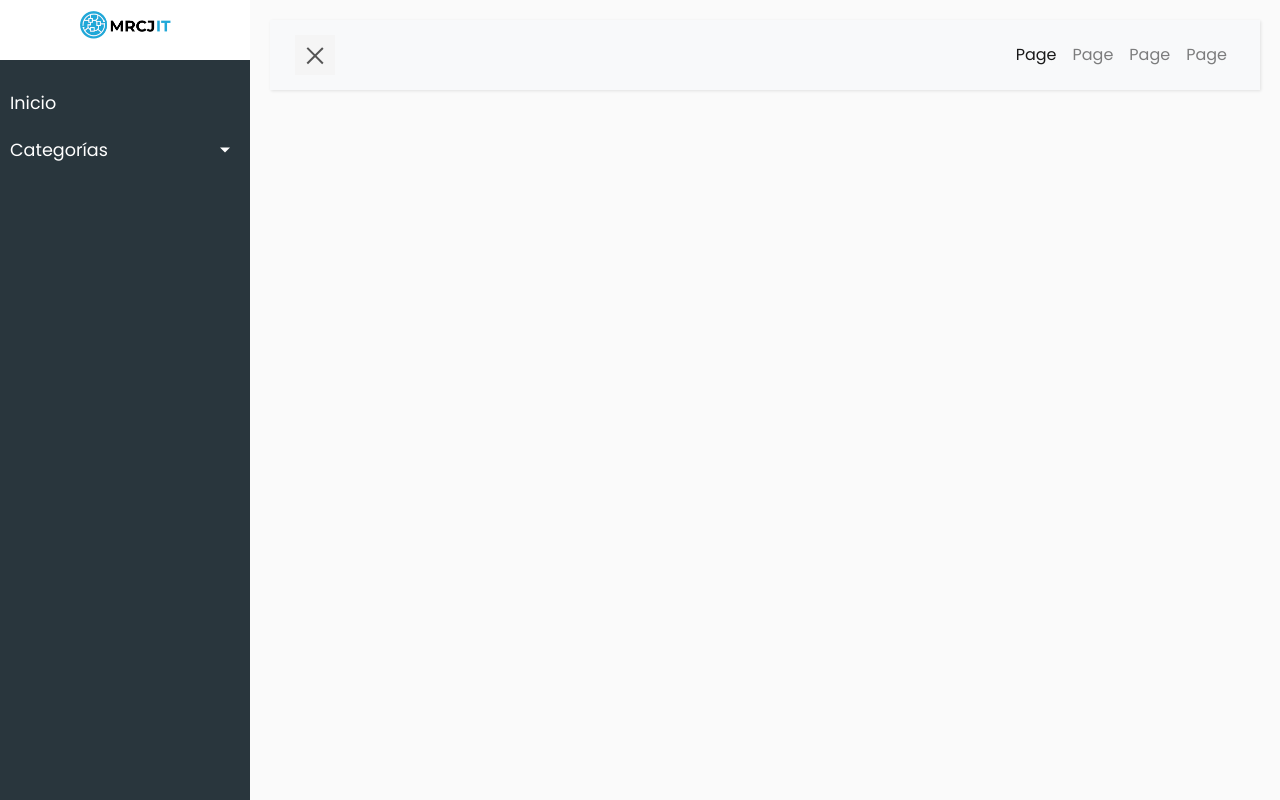
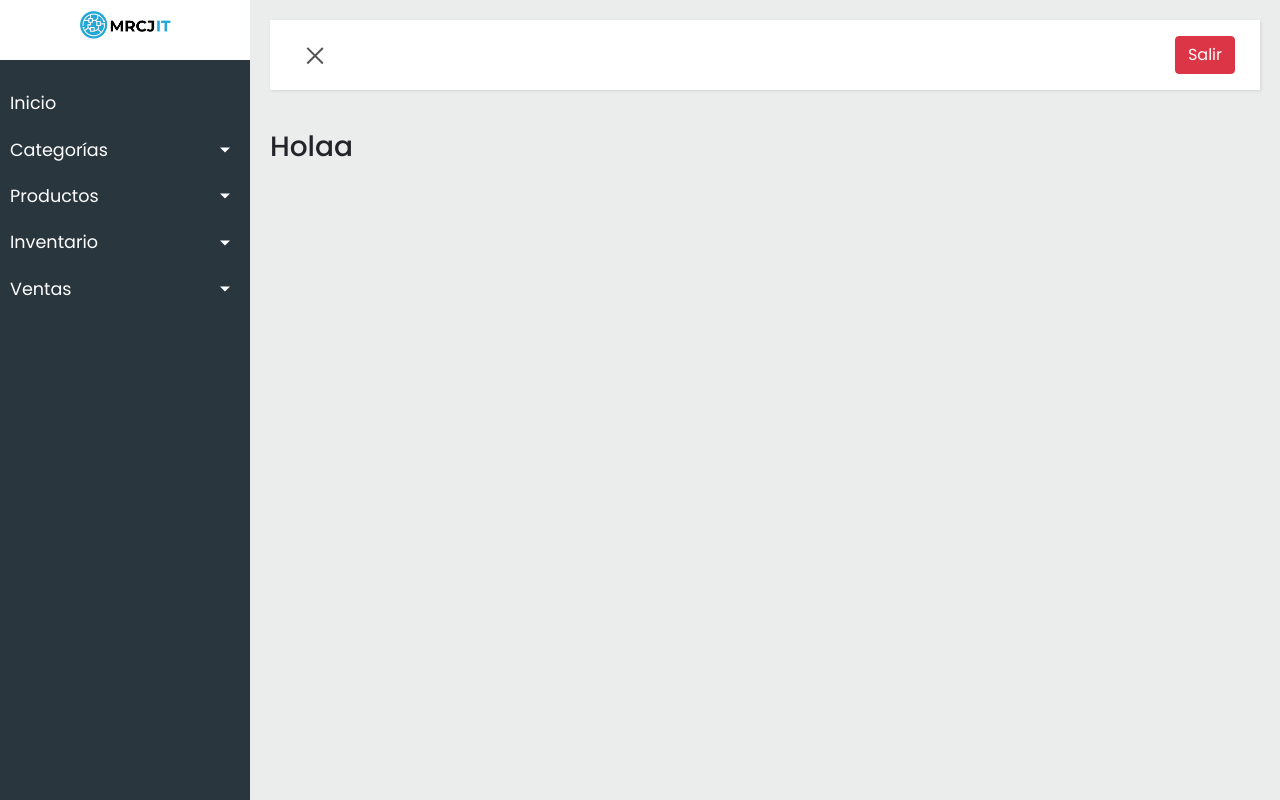
Before and after one commit to MariluRomero13/proyecto_final, a Laravel app: page /inicio in a window 1280 px wide. Run offline with Laravel 8, Linux system fonts and the light colour scheme; some libraries are stand-ins or nearby versions.

Commit message:
modificacion de plantilla

```diff
--- a/public/css/styles.css
+++ b/public/css/styles.css
@@ -6,7 +6,7 @@
 
 body {
     font-family: 'Poppins', sans-serif;
-    background: #fafafa;
+    background: #ebecec !important;
 }
 
 p {
@@ -25,7 +25,7 @@ a, a:hover, a:focus {
 
 .navbar {
     padding: 15px 10px;
-    background: #fff;
+    background: #fff !important;
     border: none;
     border-radius: 0;
     margin-bottom: 40px;
--- a/resources/views/layouts/base.blade.php
+++ b/resources/views/layouts/base.blade.php
@@ -0,0 +1,118 @@
+<!DOCTYPE html>
+<html lang="en">
+<head>
+	<meta charset="UTF-8">
+	<title></title>
+	<link rel="stylesheet" href="https://stackpath.bootstrapcdn.com/bootstrap/4.1.3/css/bootstrap.min.css" integrity="sha384-MCw98/SFnGE8fJT3GXwEOngsV7Zt27NXFoaoApmYm81iuXoPkFOJwJ8ERdknLPMO" crossorigin="anonymous">
+	<link rel="shortcut icon" href="imagenes/icono.png">
+    <link rel="stylesheet" href="css/styles.css">
+
+    <!-- Font Awesome JS -->
+    <script defer src="https://use.fontawesome.com/releases/v5.0.13/js/solid.js" integrity="sha384-tzzSw1/Vo+0N5UhStP3bvwWPq+uvzCMfrN1fEFe+xBmv1C/AtVX5K0uZtmcHitFZ" crossorigin="anonymous"></script>
+    <script defer src="https://use.fontawesome.com/releases/v5.0.13/js/fontawesome.js" integrity="sha384-6OIrr52G08NpOFSZdxxz1xdNSndlD4vdcf/q2myIUVO0VsqaGHJsB0RaBE01VTOY" crossorigin="anonymous"></script>
+</head>
+<body>
+
+
+    <div class="wrapper">
+        <!-- Sidebar Holder -->
+        <nav id="sidebar">
+            <div class="sidebar-header">
+                <img class="img-fluid rounded mx-auto d-block" src="imagenes/logo.png" alt="MRCJ Logo" style="width: 100px; margin-bottom: 5%;">
+            </div>
+            <ul class="list-unstyled components">
+                <li>
+                    <a href="#" id="inicio">Inicio</a>
+                    <a href="#categorias" data-toggle="collapse" aria-expanded="false" class="dropdown-toggle">Categorías</a>
+                    <ul class="collapse list-unstyled" id="categorias">
+                        <li>
+                            <a href="#">Crear</a>
+                        </li>
+                        <li>
+                            <a href="#">Mostrar</a>
+                        </li>
+                    </ul>
+
+                    <a href="#productos" data-toggle="collapse" aria-expanded="false" class="dropdown-toggle">Productos</a>
+                    <ul class="collapse list-unstyled" id="productos">
+                        <li>
+                            <a href="#">Crear</a>
+                        </li>
+                        <li>
+                            <a href="#">Mostrar</a>
+                        </li>
+                    </ul>
+                    <a href="#inventario" data-toggle="collapse" aria-expanded="false" class="dropdown-toggle">Inventario</a>
+                    <ul class="collapse list-unstyled" id="inventario">
+                        <li>
+                            <a href="#">Crear</a>
+                        </li>
+                        <li>
+                            <a href="#">Mostrar</a>
+                        </li>
+                    </ul>
+                     <a href="#ventas" data-toggle="collapse" aria-expanded="false" class="dropdown-toggle">Ventas</a>
+                    <ul class="collapse list-unstyled" id="ventas">
+                        <li>
+                            <a href="#">Crear</a>
+                        </li>
+                        <li>
+                            <a href="#">Mostrar</a>
+                        </li>
+                    </ul>
+                </li>
+            </ul>
+        </nav>
+
+        <!-- Page Content Holder -->
+        <div id="content">
+
+            <nav class="navbar navbar-expand-lg navbar-light bg-light">
+                <div class="container-fluid">
+
+                    <button type="button" id="sidebarCollapse" class="navbar-btn" style="background-color: #fff !important">
+                        <span></span>
+                        <span></span>
+                        <span></span>
+                    </button>
+                    <button class="btn btn-dark d-inline-block d-lg-none ml-auto" type="button" data-toggle="collapse" data-target="#navbarSupportedContent" aria-controls="navbarSupportedContent" aria-expanded="false" aria-label="Toggle navigation">
+                        <i class="fas fa-align-justify"></i>
+                    </button>
+
+                    <div class="collapse navbar-collapse" id="navbarSupportedContent">
+                        <ul class="nav navbar-nav ml-auto">
+                            @if(Session::has("usuario"))
+                                <li class="nav-item active">
+                                    <a class="nav-link" href="#">Activo: {{ Session::get("usuario") }}</a>
+                                </li>
+                            @endif
+                            <li class="nav-item">
+                                <form action="{{ url('logout') }}" method="POST">
+                                    {{ csrf_field() }}
+                                    <button class="btn btn-danger" type="submit">Salir</button>
+                                </form>
+                            </li>
+                        </ul>
+                    </div>
+                </div>
+            </nav>
+
+            @yield('contenido')
+        </div>
+    </div>
+
+
+    <script src="https://code.jquery.com/jquery-3.3.1.slim.min.js" integrity="sha384-q8i/X+965DzO0rT7abK41JStQIAqVgRVzpbzo5smXKp4YfRvH+8abtTE1Pi6jizo" crossorigin="anonymous"></script>
+	<script src="https://cdnjs.cloudflare.com/ajax/libs/popper.js/1.14.3/umd/popper.min.js" integrity="sha384-ZMP7rVo3mIykV+2+9J3UJ46jBk0WLaUAdn689aCwoqbBJiSnjAK/l8WvCWPIPm49" crossorigin="anonymous"></script>
+	<script src="https://stackpath.bootstrapcdn.com/bootstrap/4.1.3/js/bootstrap.min.js" integrity="sha384-ChfqqxuZUCnJSK3+MXmPNIyE6ZbWh2IMqE241rYiqJxyMiZ6OW/JmZQ5stwEULTy" crossorigin="anonymous"></script>
+
+    <script type="text/javascript">
+        $(document).ready(function () {
+            $('#sidebarCollapse').on('click', function () {
+                $('#sidebar').toggleClass('active');
+                $(this).toggleClass('active');
+            });
+        });
+    </script>
+</body>
+</html>
--- a/resources/views/panel/inicio.blade.php
+++ b/resources/views/panel/inicio.blade.php
@@ -1,107 +1,5 @@
-<!DOCTYPE html>
-<html lang="en">
-<head>
-	<meta charset="UTF-8">
-	<title></title>
-	<link rel="stylesheet" href="https://stackpath.bootstrapcdn.com/bootstrap/4.1.3/css/bootstrap.min.css" integrity="sha384-MCw98/SFnGE8fJT3GXwEOngsV7Zt27NXFoaoApmYm81iuXoPkFOJwJ8ERdknLPMO" crossorigin="anonymous">
-	<link rel="shortcut icon" href="imagenes/icono.png">
-    <link rel="stylesheet" href="css/styles.css">
+@extends("layouts.base")
 
-    <!-- Font Awesome JS -->
-    <script defer src="https://use.fontawesome.com/releases/v5.0.13/js/solid.js" integrity="sha384-tzzSw1/Vo+0N5UhStP3bvwWPq+uvzCMfrN1fEFe+xBmv1C/AtVX5K0uZtmcHitFZ" crossorigin="anonymous"></script>
-    <script defer src="https://use.fontawesome.com/releases/v5.0.13/js/fontawesome.js" integrity="sha384-6OIrr52G08NpOFSZdxxz1xdNSndlD4vdcf/q2myIUVO0VsqaGHJsB0RaBE01VTOY" crossorigin="anonymous"></script>
-</head>
-<body>
-
-
-    <div class="wrapper">
-        <!-- Sidebar Holder -->
-        <nav id="sidebar">
-            <div class="sidebar-header">
-                <img class="img-fluid rounded mx-auto d-block" src="imagenes/logo.png" alt="MRCJ Logo" style="width: 100px; margin-bottom: 5%;">
-            </div>
-            <ul class="list-unstyled components">
-                <li>
-                    <a href="#" id="inicio">Inicio</a>
-                    <a href="#pageSubmenu" data-toggle="collapse" aria-expanded="false" class="dropdown-toggle">Categorías</a>
-                    <ul class="collapse list-unstyled" id="pageSubmenu">
-                        <li>
-                            <a href="#">Page 1</a>
-                        </li>
-                        <li>
-                            <a href="#">Page 2</a>
-                        </li>
-                        <li>
-                            <a href="#">Page 3</a>
-                        </li>
-                    </ul>
-                </li>
-            </ul>
-        </nav>
-
-        <!-- Page Content Holder -->
-        <div id="content">
-
-            <nav class="navbar navbar-expand-lg navbar-light bg-light">
-                <div class="container-fluid">
-
-                    <button type="button" id="sidebarCollapse" class="navbar-btn">
-                        <span></span>
-                        <span></span>
-                        <span></span>
-                    </button>
-                    <button class="btn btn-dark d-inline-block d-lg-none ml-auto" type="button" data-toggle="collapse" data-target="#navbarSupportedContent" aria-controls="navbarSupportedContent" aria-expanded="false" aria-label="Toggle navigation">
-                        <i class="fas fa-align-justify"></i>
-                    </button>
-
-                    <div class="collapse navbar-collapse" id="navbarSupportedContent">
-                        <ul class="nav navbar-nav ml-auto">
-                            <li class="nav-item active">
-                                <a class="nav-link" href="#">Page</a>
-                            </li>
-                            <li class="nav-item">
-                                <a class="nav-link" href="#">Page</a>
-                            </li>
-                            <li class="nav-item">
-                                <a class="nav-link" href="#">Page</a>
-                            </li>
-                            <li class="nav-item">
-                                <a class="nav-link" href="#">Page</a>
-                            </li>
-                        </ul>
-                    </div>
-                </div>
-            </nav>
-
-            <div id="divCheckbox" style='display:none;'>
-                <h3 id="hola">Holaaa</h3>
-            </div>
-        </div>
-    </div>
-
-
-
-
-
-
-
-
-
-    <script src="https://code.jquery.com/jquery-3.3.1.slim.min.js" integrity="sha384-q8i/X+965DzO0rT7abK41JStQIAqVgRVzpbzo5smXKp4YfRvH+8abtTE1Pi6jizo" crossorigin="anonymous"></script>
-	<script src="https://cdnjs.cloudflare.com/ajax/libs/popper.js/1.14.3/umd/popper.min.js" integrity="sha384-ZMP7rVo3mIykV+2+9J3UJ46jBk0WLaUAdn689aCwoqbBJiSnjAK/l8WvCWPIPm49" crossorigin="anonymous"></script>
-	<script src="https://stackpath.bootstrapcdn.com/bootstrap/4.1.3/js/bootstrap.min.js" integrity="sha384-ChfqqxuZUCnJSK3+MXmPNIyE6ZbWh2IMqE241rYiqJxyMiZ6OW/JmZQ5stwEULTy" crossorigin="anonymous"></script>
-
-    <script type="text/javascript">
-        $(document).ready(function () {
-            $('#sidebarCollapse').on('click', function () {
-                $('#sidebar').toggleClass('active');
-                $(this).toggleClass('active');
-            });
-
-            $('#inicio').on('click', function () {
-                $('#divCheckbox').show();
-            });
-        });
-    </script>
-</body>
-</html>
+@section("contenido")
+    <div><h3>Holaa</h3></div>
+@endsection
```
